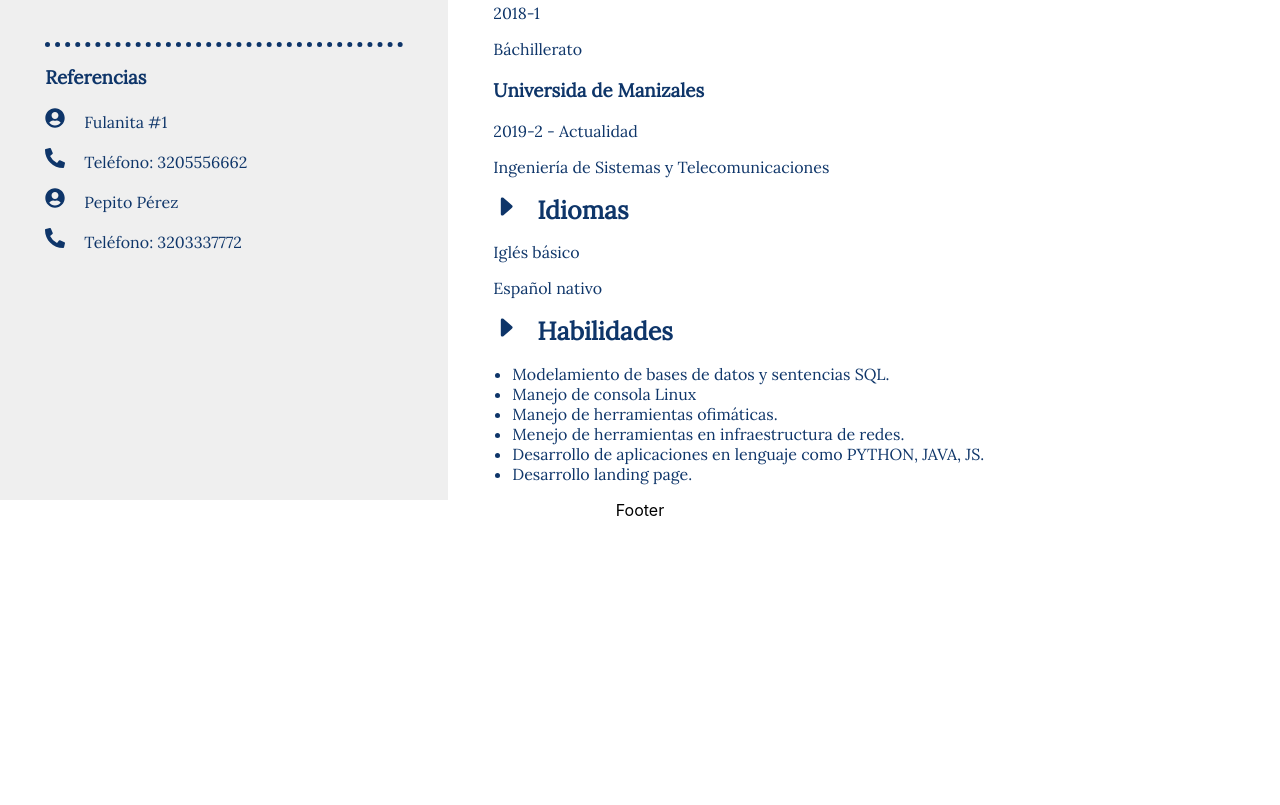
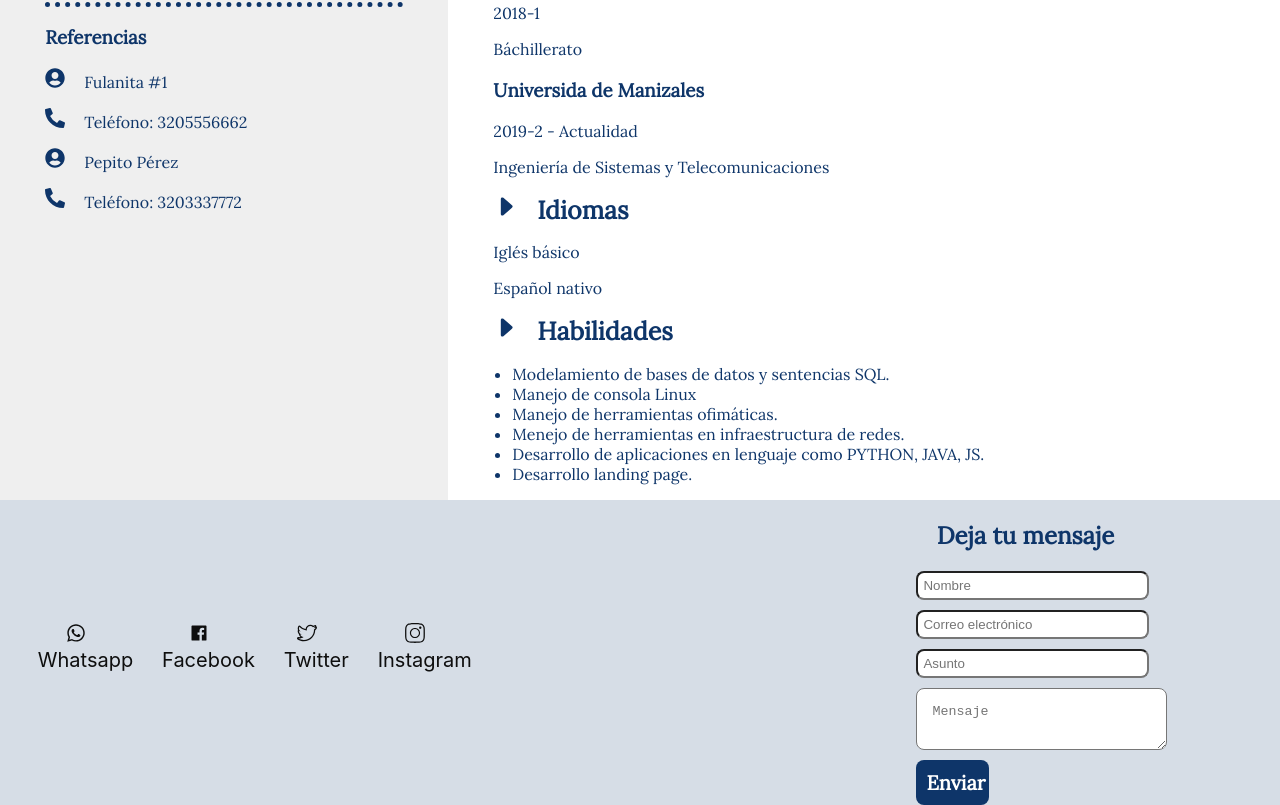
Before and after one commit to Luis-Trujillo/HV-react, a React (Create React App) app: page / in a window 1280 px wide. Shown: the part 728-1533 px from the top of the page. Before the commit the page ends 1248 px from the top, so only its background shows below. Built offline with nearby package versions, Linux system fonts and the light colour scheme.

Commit message:
Retoques finales

```diff
--- a/src/App.js
+++ b/src/App.js
@@ -7,13 +7,14 @@ import { Footer } from './components/footer';
 //Se importan estilos
 import './components/header/styles/header.css';
 import './components/main/styles/main.css';
+import './components/footer/styles/footer.css';
 
 function App() {
   return (
     <div className="App">
       <Header/>
       <Main/>
-      <Footer/>
+      <Footer className='app__footer'/>
     </div>
   );
 }
--- /dev/null
+++ b/src/components/footer/helpers/form/index.js
@@ -0,0 +1,74 @@
+//Se imoporta libreria de react
+import React, { useState } from 'react';
+//Se importan estilos propios del form de contacto
+import './styles/form.css';
+
+//Se genera formulario
+export const ContactForm = () => {
+    const [formData, setFormData] = useState({
+        name: '',
+        email: '',
+        subject: '',
+        message: '',
+    });
+
+    const handleChange = (e) => {
+        setFormData({ ...formData, [e.target.name]: e.target.value });
+    };
+
+    const handleSubmit = (e) => {
+        e.preventDefault();
+        if (formData.name && formData.email && formData.subject && formData.message) {
+            // Se envía el formulario
+            console.log(formData);
+            alert('¡Mensaje enviado!');
+            // También puedes resetear los campos del formulario aquí
+            setFormData({
+                name: '',
+                email: '',
+                subject: '',
+                message: '',
+            });
+        } else {
+            alert('Por favor, completa todos los campos del formulario.');
+        }
+    };
+
+    return (
+        <form className="contact-form" onSubmit={handleSubmit}>
+            <h2 className="contact-form__title">Deja tu mensaje</h2>
+            <input
+                type="text"
+                name="name"
+                placeholder="Nombre"
+                value={formData.name}
+                onChange={handleChange}
+                className="contact-form__input"
+            />
+            <input
+                type="email"
+                name="email"
+                placeholder="Correo electrónico"
+                value={formData.email}
+                onChange={handleChange}
+                className="contact-form__input"
+            />
+            <input
+                type="text"
+                name="subject"
+                placeholder="Asunto"
+                value={formData.subject}
+                onChange={handleChange}
+                className="contact-form__input"
+            />
+            <textarea
+                name="message"
+                placeholder="Mensaje"
+                value={formData.message}
+                onChange={handleChange}
+                className="contact-form__textarea"
+            ></textarea>
+            <button type="submit" className="contact-form__button">Enviar</button>
+        </form>
+    );
+};
--- /dev/null
+++ b/src/components/footer/helpers/form/styles/form.css
@@ -0,0 +1,45 @@
+.contact-form{
+    width:100%;
+    padding-left: 10cm;
+    float: right;
+    display: flex;
+    flex-direction: column;
+}
+
+.contact-form__title{
+    width: 60%;
+    float: left;
+    color: #0E3569;
+    font-family: 'Lora', serif;
+}
+
+.contact-form__input{
+    width: 60%;
+    margin-bottom: 10px;
+    padding: 5px;
+    border-radius: 8px;
+}
+
+.contact-form__textarea {
+    width: 60%;
+    margin-bottom: 10px;
+    padding: 15px;
+    border-radius: 8px;
+}
+
+.contact-form__button {
+    width: 20%;
+    padding: 10px;
+    background-color: #0E3569;
+    font-weight: bolder;
+    font-size: 20px;
+    font-family: 'Lora', serif;
+    color: #fff;
+    border: none;
+    border-radius: 8px;
+    cursor: pointer;
+}
+
+.contact-form__button:hover {
+    background-color: #0056b3;
+}
--- /dev/null
+++ b/src/components/footer/helpers/socialNetworks/index.js
@@ -0,0 +1,41 @@
+//Se importa libreria de react
+import React from 'react'
+import { SlSocialTwitter, SlSocialInstagram } from 'react-icons/sl';
+import { FaWhatsapp } from 'react-icons/fa';
+import {RiFacebookBoxFill} from 'react-icons/ri';
+
+//Se importa Elemento de redes sociales
+export const SocialNetworks = () => {
+    return (
+
+        <div className="social-media">
+            <a
+            href="whatsapp"
+            className="social-media__link social-media__link--whatsapp">
+            <FaWhatsapp className='social-media__icon'/>
+            Whatsapp
+
+            </a>
+            <a
+            href="facebook"
+            className="social-media__link social-media__link--facebook">
+            <RiFacebookBoxFill className='social-media__icon'/>
+            Facebook
+
+            </a>
+            <a
+            href="twitter"
+            className="social-media__link social-media__link--twitter">
+            <SlSocialTwitter className='social-media__icon'/>
+            Twitter
+            </a>
+            <a
+                href="instagram"
+                className="social-media__link social-media__link--instagram">
+                <SlSocialInstagram className='social-media__icon'/>
+                Instagram
+            </a>
+        </div>
+
+    );
+};
--- /dev/null
+++ b/src/components/footer/helpers/socialNetworks/styles/socialNetworks.css
@@ -0,0 +1,40 @@
+.social-media {
+    display: flex;
+    align-items: center;
+    justify-content: center;
+    padding: 1cm;
+    box-sizing: border-box;
+
+
+}
+
+.social-media__link {
+    display: inline-block;
+    margin-right: 10px;
+    padding-bottom: 10px;
+    padding-right: 0.5cm;
+    text-decoration: none;
+    color: #0e0e0e;
+    font-size: 20px;
+    transition: color 0.3s;
+}
+
+.social-media__icon{
+    padding-right: 0.5cm;
+}
+
+.social-media__link--facebook:hover {
+    color: #1877f2;
+}
+
+.social-media__link--twitter:hover {
+    color: #1da1f2;
+}
+
+.social-media__link--instagram:hover {
+    color: #c32aa3;
+}
+
+.social-media__link--whatsapp:hover {
+    color:  #00bb2d;
+}
--- a/src/components/footer/index.js
+++ b/src/components/footer/index.js
@@ -1,10 +1,19 @@
 //Se importa libreria de react
 import React from 'react'
+//Se importa formulario de contacto
+import { ContactForm } from './helpers/form';
+import { SocialNetworks } from './helpers/socialNetworks';
+import './helpers/socialNetworks/styles/socialNetworks.css';
 
 
 //Se genera componente de footer de la página
 export const Footer = () => {
     return (
-        <div>Footer</div>
+        <div className='footer'>
+            <SocialNetworks>
+            </SocialNetworks>
+            <ContactForm >
+            </ContactForm>
+        </div>
     );
 };
--- a/src/components/footer/styles/footer.css
+++ b/src/components/footer/styles/footer.css
@@ -0,0 +1,6 @@
+.footer {
+    background-color: #D6DDE6;
+    display: flex;
+    align-items: center;
+    justify-content: space-between;
+}
--- a/src/components/header/helpers/navbar/index.js
+++ b/src/components/header/helpers/navbar/index.js
@@ -18,7 +18,6 @@ export const Navbar = () => {
                     <li><a href="/educacion">Educación</a></li>
                     <li><a href='/idiomas'>Idiomas</a></li>
                     <li><a href="/habilidades">Habilidades</a></li>
-                    <li><a href='/cursos'>Cursos</a></li>
                     <li><a href="/contacto">Contacto</a></li>
                 </ul>
             </nav>
--- a/src/components/main/helpers/leftSide/helpers/contact/Luis/index.js
+++ b/src/components/main/helpers/leftSide/helpers/contact/Luis/index.js
@@ -15,7 +15,7 @@ const Contact = ({ title, celPhone, email, address }) => {
             <p className='left-side__p'> <ImLocation2 className='left-side__icon'/>
                 Dirección: {address.cra} {address.number}, {address.barrio}
             </p>
-            <button className='left-side__button'>Escríbeme</button>
+
         </div>
     );
 };
```
Also changed, not shown: src/App.css (line endings or trailing spaces).
